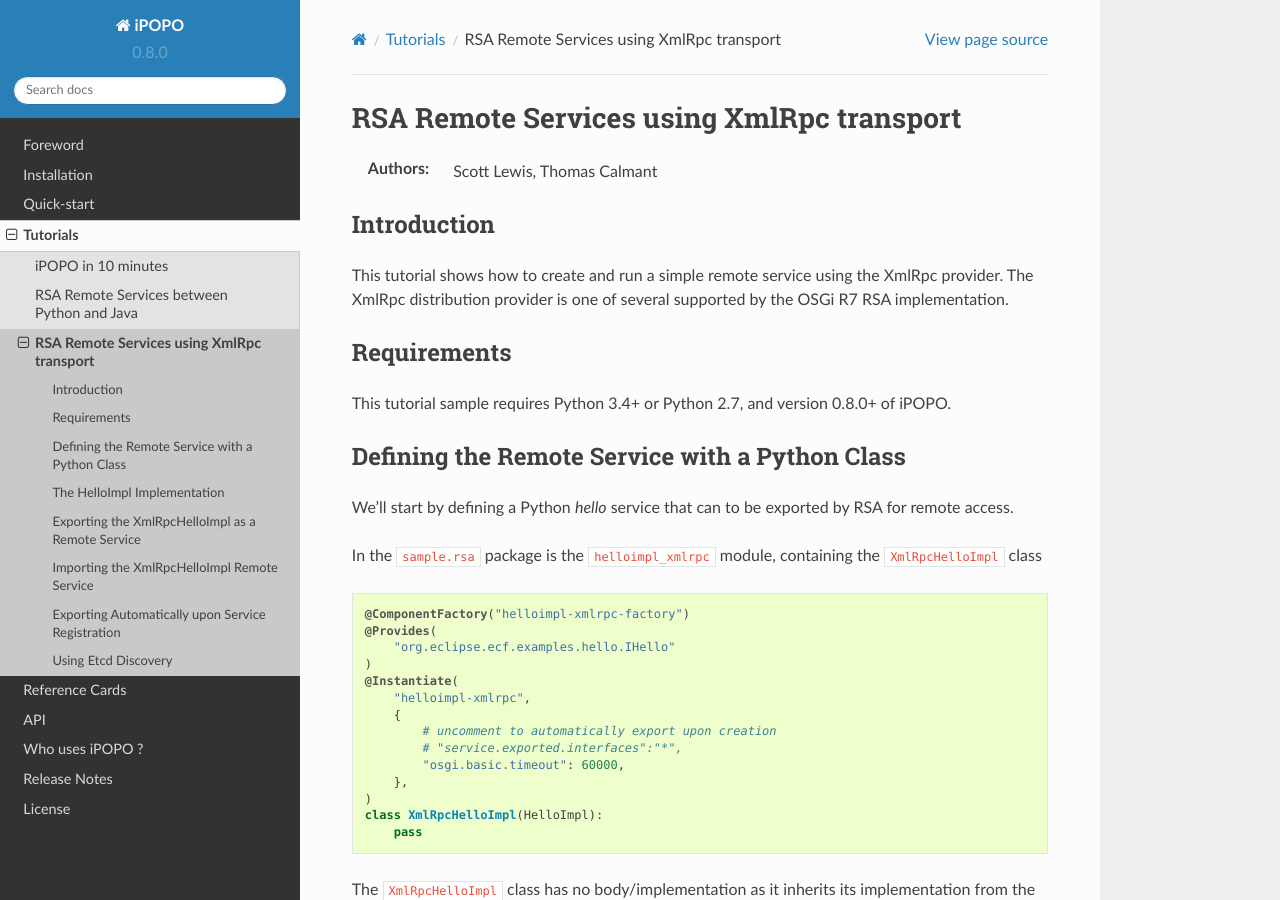
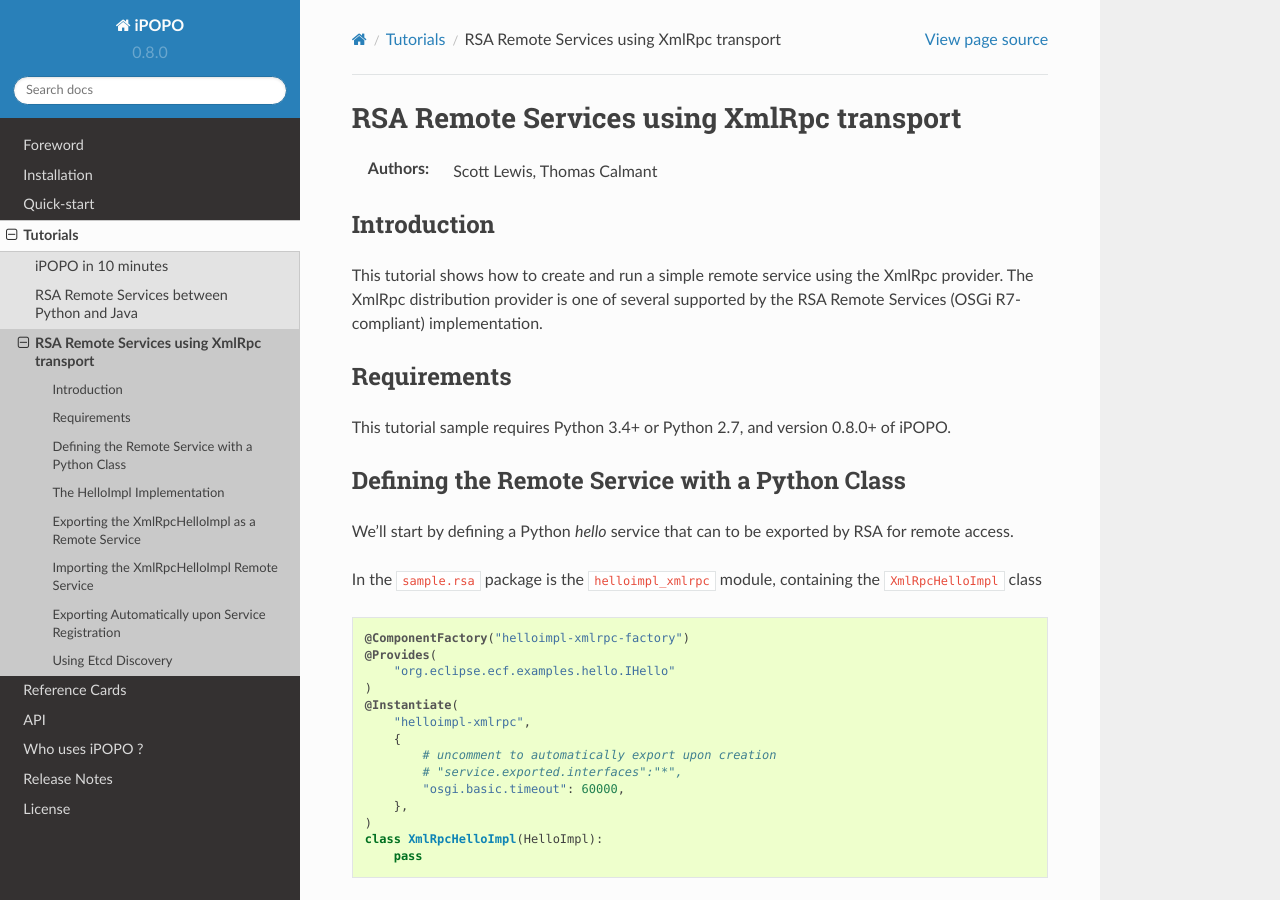
Before and after one commit to tcalmant/ipopo, a Sphinx documentation site: the page built from docs/tutorials/rsa_xmlrpc.rst, in a window 1280 px wide and 900 px high. Built offline with Sphinx 7.4.7 and the Read the Docs theme 2.0.0, drawn with Linux system fonts in a browser that asks for light colours; pages that are not in the unit, such as notebooks, are missing from menus.

Commit message:
OSGi R7 => RSA terminology

```diff
--- a/docs/tutorials/rsa_xmlrpc.rst
+++ b/docs/tutorials/rsa_xmlrpc.rst
@@ -12,8 +12,8 @@
 
 This tutorial shows how to create and run a simple remote service using the
 XmlRpc provider.
-The XmlRpc distribution provider is one of several supported by the OSGi R7 RSA
-implementation.
+The XmlRpc distribution provider is one of several supported by the RSA Remote
+Services (OSGi R7-compliant) implementation.
 
 Requirements
 ============
```
